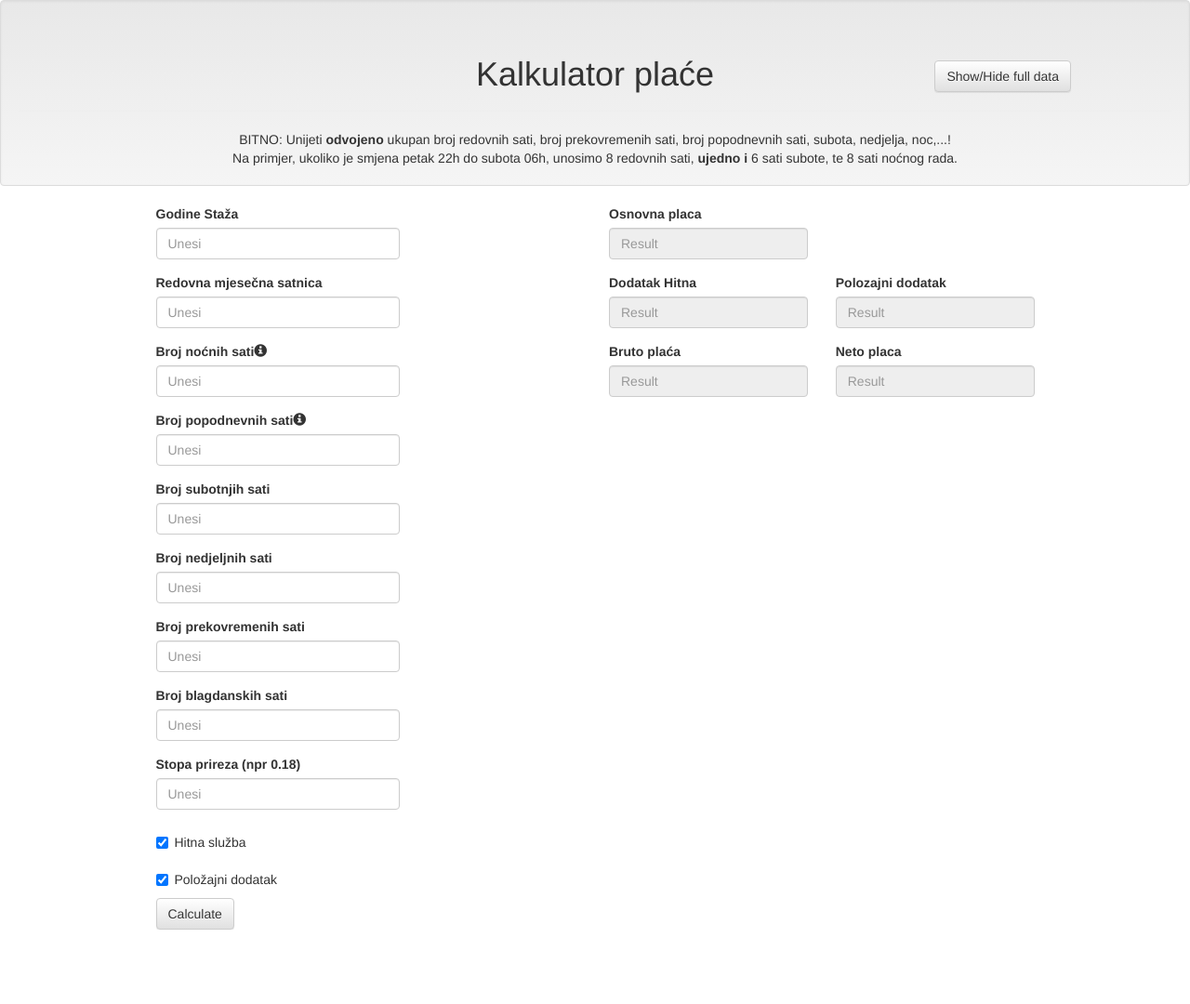
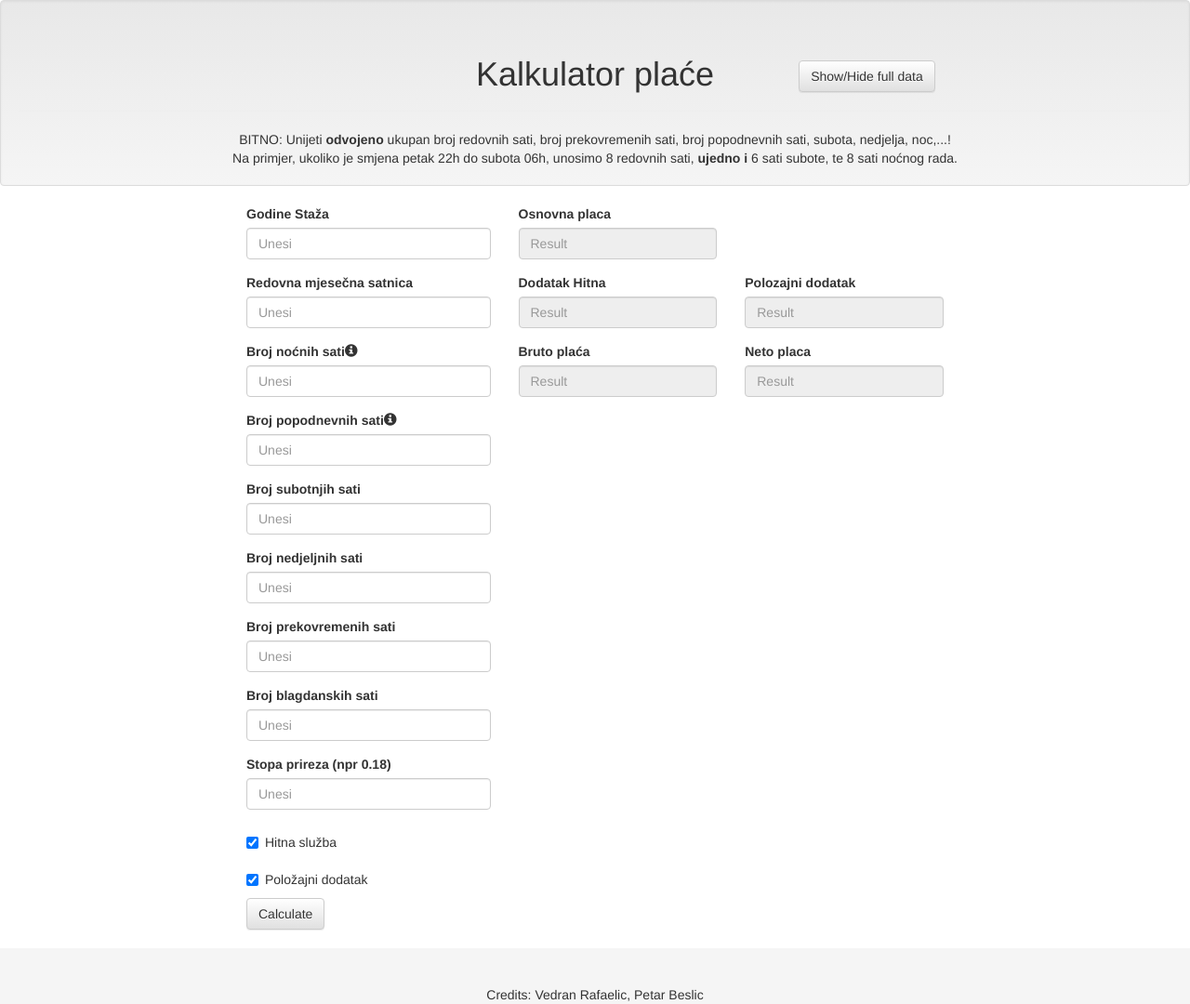
Before and after one commit to croraf/provjeriplacu, a React app: page / in a window 1280 px wide. Shown: the whole page at 93% size. Before the commit the page ends 1000 px from the top, so only its background shows below. Built offline with nearby package versions, Linux system fonts and the light colour scheme.

Commit message:
Styling, footer.

```diff
--- a/app/App.js
+++ b/app/App.js
@@ -47,13 +47,13 @@ class App extends React.Component {
                 <Grid>
                     <Row>
 
-                        <Col xs={0} md={1} />
+                        <Col xs={0} md={2} />
 
-                        <Col xs={4} md={3}>
+                        <Col xs={4} md={3} >
                             <InputForm formCallback={this.formCallback}/>
                         </Col>
 
-                        <Col xs={0} md={2} />
+                        <Col xs={0} md={0} />
 
 
                         <Col xs={8} md={5}>
@@ -61,6 +61,17 @@ class App extends React.Component {
                         </Col>
                     </Row>
                 </Grid>
+
+                <div
+                    style={{
+                        height: "60px",
+                        backgroundColor: '#f5f5f5',
+                        paddingTop: '40px',
+                        marginTop: '20px',
+                        textAlign: 'center'
+                    }}>
+                    Credits: Vedran Rafaelic, Petar Beslic
+                </div>
             </div>
         );
     }
--- a/app/MyHeader.js
+++ b/app/MyHeader.js
@@ -6,8 +6,8 @@ let MyHeader = ({showHideOptionalCallback}) => (
         <PageHeader style={{textAlign: 'center'}}>
             <Grid>
                 <Row>
-                    <Col xs={6} xsOffset={3}> Kalkulator plaće </Col>
-                    <Col xs={3}>
+                    <Col xs={6} xsOffset={3} lg={4} lgOffset={4}> Kalkulator plaće </Col>
+                    <Col xs={3} lg={2}>
                         <Button type="button" onClick={showHideOptionalCallback}>
                             Show/Hide full data
                         </Button>
```
Also changed, not shown: 1 other file (tests, documents, lock files or other folders).
